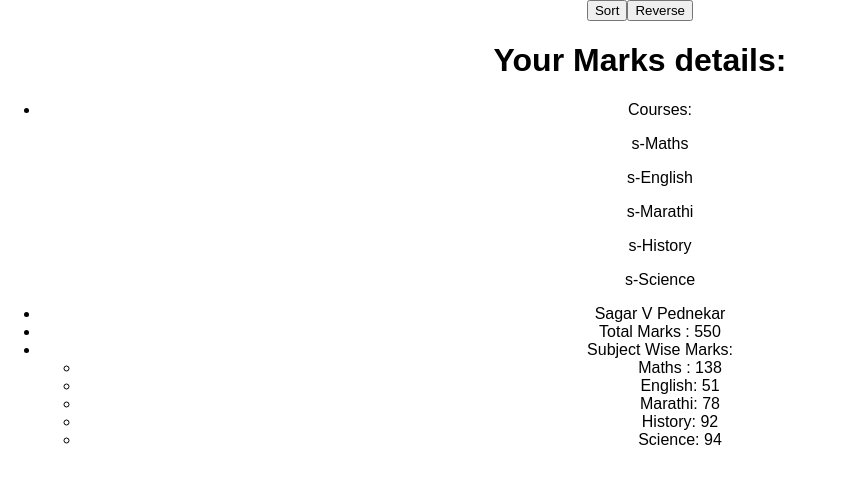
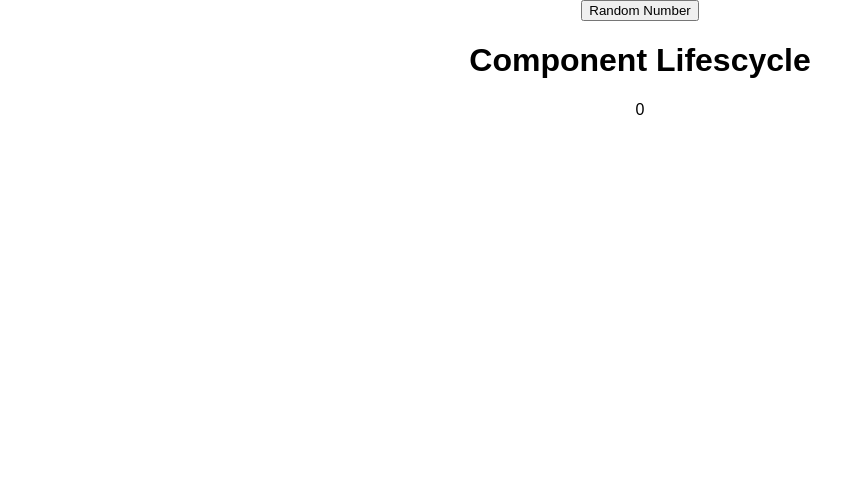
Before and after one commit to sagarpednekar/react-basics, a React (Create React App) app: page / in a window 1280 px wide. Shown: the top 484 px of the page, without its empty margins (0-849 px from the left). Built offline with nearby package versions, Linux system fonts and the light colour scheme.

Commit message:
Tried component liffecycle method while  mount and updating random number

```diff
--- a/src/App.js
+++ b/src/App.js
@@ -5,75 +5,70 @@ class App extends Component {
   render() {
     return (
       <div className="App">
-        <Marks  />
+        <Cycle  />
       </div>
     );
   }
 }
 
 /// Make default props
-class Marks extends Component {
+class Cycle extends Component {
  //define default states here in constructor
-  constructor(props) {
+ constructor(props) {
     super(props);
     this.state = {
-      name: "Sagar V Pednekar",
-      totalMarks: 550,
-      subjects: ["s-Maths", "s-English", "s-Marathi", "s-History", "s-Science"],
-      subjectWiseMarks: {
-        "Maths": 138,
-        "Marathi": 78,
-        "Hindi": 82,
-        "English": 51,
-        "History": 92,
-        "Science": 94
-      }
+      myNumber: 0
     }
-  this.handleReverse = this.handleReverse.bind(this);
-  this.handleSort = this.handleSort.bind(this);
+    this.handleRandom = this.handleRandom.bind(this)
   }
-
-  handleReverse(){
-    this.setState( {subjects: this.state.subjects.reverse()} );
-  }
-  handleSort(){
+  handleRandom(){
     this.setState({
-      subjects: this.state.subjects.sort()
+      myNumber: Math.floor(Math.random()*100)
     });
   }
 
   render() {
     return (
       <div>
-        <button onClick={this.handleSort}>Sort</button>
-        <button onClick={this.handleReverse}>Reverse</button>
-        <h1 >Your Marks details: </h1>
-        <ul>
-        <Subject subjects={this.state.subjects} />
-          <li>{this.state.name}</li>
-          <li>Total Marks : {this.state.totalMarks}</li>
-          <li>Subject Wise Marks:
-            <ul>
-              <li>Maths : {this.state.subjectWiseMarks.Maths}</li>
-              <li>English: {this.state.subjectWiseMarks.English}</li>
-              <li>Marathi: {this.state.subjectWiseMarks.Marathi}</li>
-              <li>History:  {this.state.subjectWiseMarks.History}</li>
-              <li>Science: {this.state.subjectWiseMarks.Science}</li>
-            </ul>
-          </li>
-        </ul>
+        <button onClick={this.handleRandom}>Random Number</button>
+        <h1 >Component Lifescycle </h1>
+          <Numbers myNumber= {this.state.myNumber}/>
       </div>
     )
   }
 }
 
-class Subject extends Component {
+class Numbers extends Component {
+
+  componentDidMount(){
+    console.log("This is did mount & called afer component is mounted")
+  }
+  componentWillMount(){
+    console.log("Wil mount -Component is About to mount")
+
+  }
+  componentWillReceiveProps(nextProps)  {
+    console.log("Called when on click of random buttoon and Number component receives props ")
+  }
+
+  componentDidUpdate(prevProps, prevState) {
+    console.log(" CN did Update ?")
+  }
+  componentWillUpdate(nextProps, nextState){
+    console.log("CN will Update ?")
+  }
+
+  shouldComponentUpdate (nextProps, nextState) {
+    console.log("Should CN Update ?")
+  }
+
+
+
+
   render() {
     return (
       <div>
-         <li >Courses: {this.props.subjects.map((subject,i)=>{
-           return <p>{subject}</p>
-         })}</li>
+        {this.props.myNumber}
       </div>
     )
   }
```
